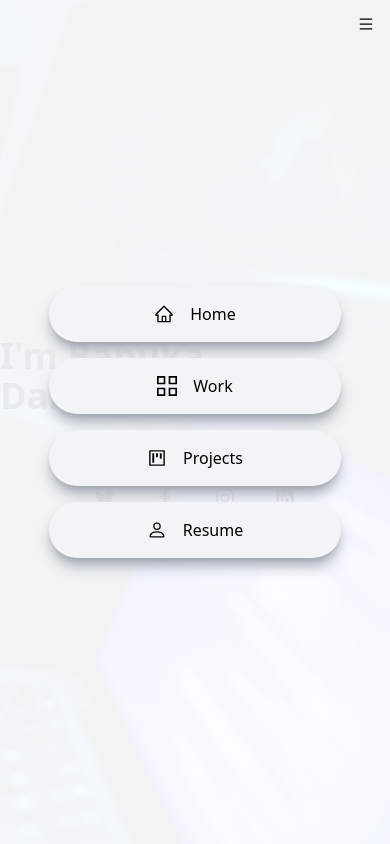
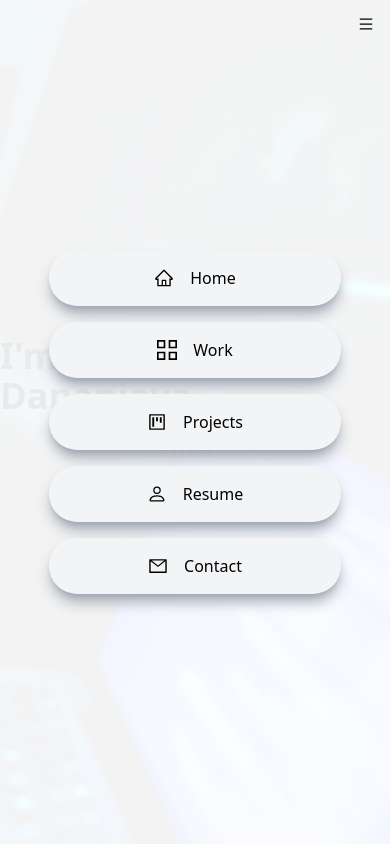
Before and after one commit to bannukadananjaya/Banuka-Dananjaya, a React (Vite) app: page / in a window 390 px wide. Both pictures are taken after a click on the icon 366 px from the left and 24 px from the top of the page. Shown: the top 844 px of the page. Built offline with nearby package versions, Linux system fonts and the light colour scheme.

Commit message:
add commit

```diff
--- a/src/components/Sidebar.jsx
+++ b/src/components/Sidebar.jsx
@@ -34,7 +34,10 @@ const Sidebar = () => {
               <BsPerson size={20}/>
               <span className='pl-4'>Resume</span>
               </a>
-
+              <a onClick={handleNav} href="#main" className='w-[75%] flex justify-center items-center rounded-full shadow-lg bg-gray-100 shadow-gray-400 m-2 p-4 cursor-pointer hover:scale-110 duration-200'>
+              <AiOutlineMail size={20}/>
+              <span className='pl-4'>Contact</span>
+              </a>
             </div>
           )
           :(
```
